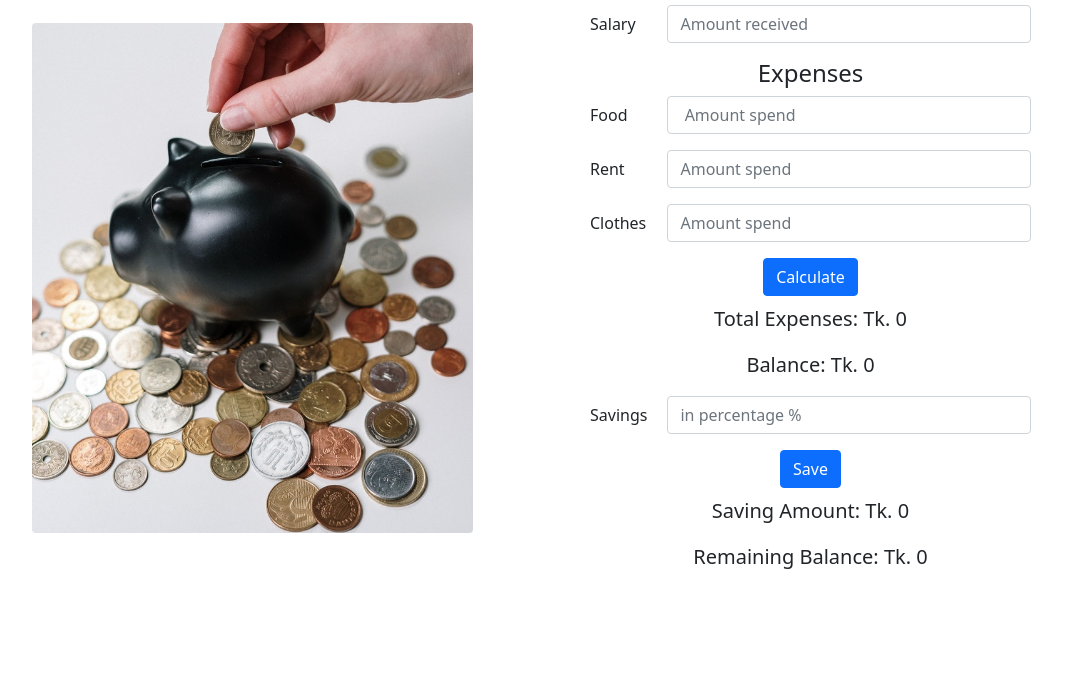
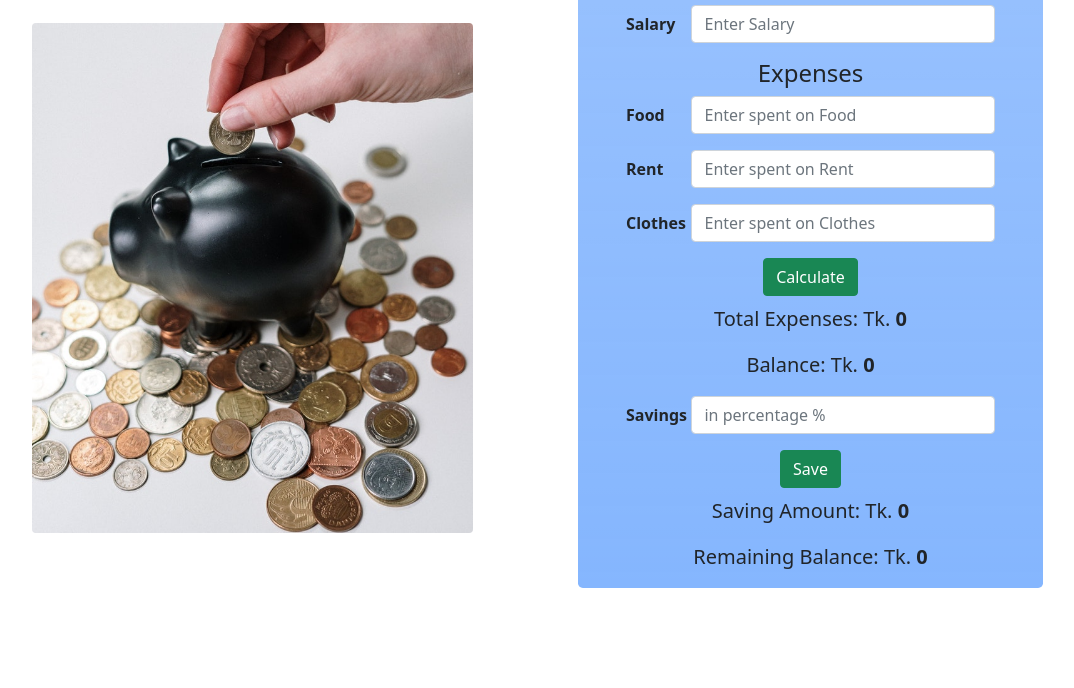
Before and after one commit to 7rahib/money-master-7rahib-public, a plain HTML site: page index.html in a window 1280 px wide. Shown: the part 112-800 px from the top of the page, without its empty margins (62-1136 px from the left). Drawn offline with nearby package versions, Linux system fonts and the light colour scheme.

Commit message:
few UI color changed

```diff
--- a/index.html
+++ b/index.html
@@ -15,65 +15,67 @@
 
 <body>
     <header class="container">
-        <h1 class="text-center my-3 text-success">Money Tracker</h1>
+        <h1 class="text-center my-3 text-primary">Money Tracker</h1>
     </header>
     <main>
         <section class="container">
             <div class=" container ">
                 <div class=" row justify-content-center align-items-center">
-                    <div class=" col-5">
+                    <div class=" col-5 ">
                         <img class="img-fluid  rounded-2" src="images/money.jpg" alt="">
                     </div>
 
-                    <div class="col-5 mx-auto">
+                    <div class="col-5 mx-auto bg-primary bg-gradient bg-opacity-50 rounded-3 px-5">
                         <h4 class="text-center">Income</h4>
                         <div class="row mb-3">
-                            <label for="colFormLabel" class="col-sm-2 col-form-label">Salary</label>
+                            <label for="colFormLabel" class="col-sm-2 col-form-label fw-bold">Salary</label>
                             <div class="col-sm-10">
-                                <input type="email" class="form-control" id="salary-amount"
-                                    placeholder="Amount received">
+                                <input type="email" class="form-control" id="salary-amount" placeholder="Enter Salary">
                             </div>
                         </div>
                         <h4 class="text-center">Expenses</h4>
                         <div class="row mb-3">
-                            <label for="colFormLabel" class="col-sm-2 col-form-label">Food</label>
+                            <label for="colFormLabel" class="col-sm-2 col-form-label fw-bold">Food</label>
                             <div class="col-sm-10">
-                                <input type="email" class="form-control" id="food-amount" placeholder=" Amount spend">
+                                <input type="email" class="form-control" id="food-amount"
+                                    placeholder="Enter spent on Food">
                             </div>
                         </div>
                         <div class="row mb-3">
-                            <label for="colFormLabel" class="col-sm-2 col-form-label">Rent</label>
+                            <label for="colFormLabel" class="col-sm-2 col-form-label fw-bold">Rent</label>
                             <div class="col-sm-10">
-                                <input type="email" class="form-control" id="rent-amount" placeholder="Amount spend">
+                                <input type="email" class="form-control" id="rent-amount"
+                                    placeholder="Enter spent on Rent">
                             </div>
                         </div>
                         <div class="row mb-3">
-                            <label for="colFormLabel" class="col-sm-2 col-form-label">Clothes</label>
+                            <label for="colFormLabel" class="col-sm-2 col-form-label fw-bold">Clothes</label>
                             <div class="col-sm-10">
-                                <input type="email" class="form-control" id="clothes-amount" placeholder="Amount spend">
+                                <input type="email" class="form-control" id="clothes-amount"
+                                    placeholder="Enter spent on Clothes">
                             </div>
                         </div>
                         <div class="d-flex justify-content-center">
-                            <button id="calculate-btn" type="button" class="btn btn-primary">Calculate</button>
+                            <button id="calculate-btn" type="button" class="btn btn-success">Calculate</button>
 
                         </div>
                         <div class="text-center fs-5 mt-2">
-                            <p>Total Expenses: Tk. <span id="total-expenses">0</span></p>
-                            <p>Balance: Tk. <span id="balance">0</span></p>
+                            <p>Total Expenses: Tk. <span id="total-expenses" class="fw-bold">0</span></p>
+                            <p>Balance: Tk. <span id="balance" class="fw-bold">0</span></p>
                         </div>
                         <div class=" row mb-3">
-                            <label for="colFormLabel" class="col-sm-2 col-form-label">Savings</label>
+                            <label for="colFormLabel" class="col-sm-2 col-form-label fw-bold">Savings</label>
                             <div class="col-sm-10">
                                 <input type="email" class="form-control" id="saving-amount"
                                     placeholder="in percentage %">
                             </div>
                         </div>
                         <div class="d-flex justify-content-center">
-                            <button id="save-button" type="button" class="btn btn-primary">Save</button>
+                            <button id="save-button" type="button" class="btn btn-success">Save</button>
                         </div>
                         <div class="text-center fs-5 mt-2">
-                            <p>Saving Amount: Tk. <span id="total-saving">0</span></p>
-                            <p>Remaining Balance: Tk. <span id="remaining-balance">0</span></p>
+                            <p>Saving Amount: Tk. <span id="total-saving" class="fw-bold">0</span></p>
+                            <p>Remaining Balance: Tk. <span id="remaining-balance" class="fw-bold">0</span></p>
                         </div>
                     </div>
                 </div>
```
